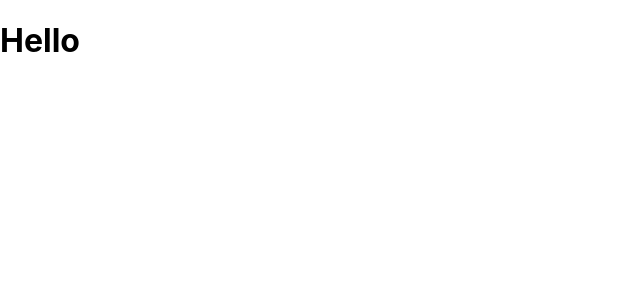
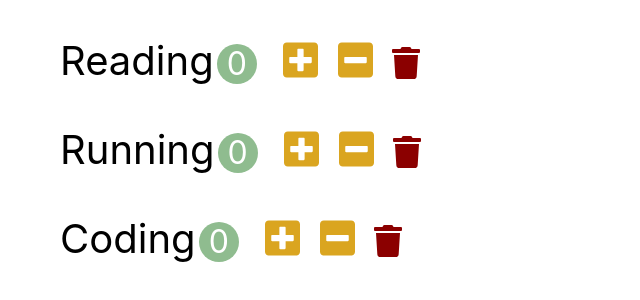
Before and after one commit to codingrun/reactWoowang, a React (Create React App) app: page / in a window 1280 px wide. Shown: the top 300 px of the page, without its empty margins (0-640 px from the left). Built offline with nearby package versions, Linux system fonts and the light colour scheme.

Commit message:
취미 리스트 컴포넌트 생성

```diff
--- a/package.json
+++ b/package.json
@@ -3,6 +3,7 @@
   "version": "0.1.0",
   "private": true,
   "dependencies": {
+    "@fortawesome/fontawesome-free": "^5.15.4",
     "@testing-library/jest-dom": "^5.14.1",
     "@testing-library/react": "^12.0.0",
     "@testing-library/user-event": "^13.2.1",
--- a/src/App.css
+++ /dev/null
@@ -1,38 +0,0 @@
-.App {
-  text-align: center;
-}
-
-.App-logo {
-  height: 40vmin;
-  pointer-events: none;
-}
-
-@media (prefers-reduced-motion: no-preference) {
-  .App-logo {
-    animation: App-logo-spin infinite 20s linear;
-  }
-}
-
-.App-header {
-  background-color: #282c34;
-  min-height: 100vh;
-  display: flex;
-  flex-direction: column;
-  align-items: center;
-  justify-content: center;
-  font-size: calc(10px + 2vmin);
-  color: white;
-}
-
-.App-link {
-  color: #61dafb;
-}
-
-@keyframes App-logo-spin {
-  from {
-    transform: rotate(0deg);
-  }
-  to {
-    transform: rotate(360deg);
-  }
-}
--- /dev/null
+++ b/src/app.css
@@ -0,0 +1,44 @@
+button {
+  outline: none;
+  border: 0;
+  cursor: pointer;
+}
+.habit {
+  font-size: 2.5rem;
+  padding: 0.5em;
+  list-style: none;
+}
+
+.habit-count {
+  display: inline-block;
+  text-align: center;
+  font-size: 2rem;
+  width: 2.5rem;
+  height: 2.5rem;
+  line-height: 2.5rem;
+  margin-left: 0.2rem;
+  margin-right: 0.5em;
+  background-color: darkseagreen;
+  color: white;
+  border-radius: 50%;
+}
+
+.habit-button {
+  font-size: 2.5rem;
+  margin: 0 0.1em;
+  background-color: transparent;
+}
+
+.habit-button:hover {
+  opacity: 0.8;
+}
+
+.habit-increase,
+.habit-decrease {
+  color: goldenrod;
+}
+
+.habit-delete {
+  font-size: 2rem;
+  color: darkred;
+}
--- a/src/app.jsx
+++ b/src/app.jsx
@@ -1,7 +1,8 @@
-import "./App.css";
+import "./app.css";
+import Habits from "./components/habits";
 
 function App() {
-  return <h1>Hello</h1>;
+  return <Habits />;
 }
 
 export default App;
--- /dev/null
+++ b/src/components/habit.jsx
@@ -0,0 +1,34 @@
+import React, { Component } from "react";
+
+class Habit extends Component {
+  render() {
+    const { onIncrement, onDescrement, onDelete } = this.props;
+    const { name, count } = this.props.habit;
+    return (
+      <li className="habit">
+        <span className="habit-name">{name}</span>
+        <span className="habit-count">{count}</span>
+        <button
+          className="habit-button habit-increase"
+          onClick={() => onIncrement(this.props.habit)}
+        >
+          <i className="fas fa-plus-square"></i>
+        </button>
+        <button
+          className="habit-button habit-decrease"
+          onClick={() => onDescrement(this.props.habit)}
+        >
+          <i className="fas fa-minus-square"></i>
+        </button>
+        <button
+          className="habit-button habit-delete"
+          onClick={() => onDelete(this.props.habit)}
+        >
+          <i className="fas fa-trash"></i>
+        </button>
+      </li>
+    );
+  }
+}
+
+export default Habit;
--- /dev/null
+++ b/src/components/habits.jsx
@@ -0,0 +1,55 @@
+import React, { Component } from "react";
+import Habit from "./habit";
+
+class Habits extends Component {
+  state = {
+    habits: [
+      { id: 1, name: "Reading", count: 0 },
+      { id: 2, name: "Running", count: 0 },
+      { id: 3, name: "Coding", count: 0 },
+    ],
+  };
+
+  handleIncrement = (habit) => {
+    const habits = [...this.state.habits];
+    const index = habits.indexOf(habit);
+    habits[index].count++;
+    this.setState({ habits });
+  };
+
+  handleDescrement = (habit) => {
+    const habits = [...this.state.habits];
+    const index = habits.indexOf(habit);
+    const habitCount = habits[index].count - 1;
+
+    habits[index].count = habitCount < 0 ? 0 : habitCount;
+    this.setState({ habits });
+  };
+
+  handleDelete = (habit) => {
+    const habits = [...this.state.habits];
+    const index = habits.indexOf(habit);
+    habits.splice(index, 1);
+    this.setState({ habits });
+  };
+
+  render() {
+    return (
+      <ul>
+        {this.state.habits.map((habit) => {
+          return (
+            <Habit
+              key={habit.id}
+              habit={habit}
+              onIncrement={this.handleIncrement}
+              onDescrement={this.handleDescrement}
+              onDelete={this.handleDelete}
+            />
+          );
+        })}
+      </ul>
+    );
+  }
+}
+
+export default Habits;
--- a/src/index.js
+++ b/src/index.js
@@ -3,6 +3,7 @@
 import "./index.css";
 import App from "./app";
 import reportWebVitals from "./reportWebVitals";
+import "@fortawesome/fontawesome-free/js/all.js";
 
 ReactDOM.render(
   <React.StrictMode>
```
Also changed, not shown: 1 other file (tests, documents, lock files or other folders).
